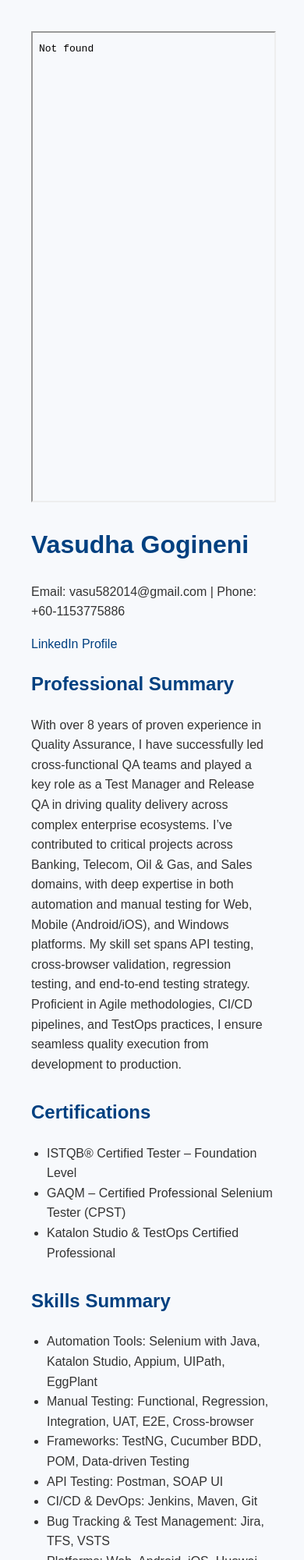
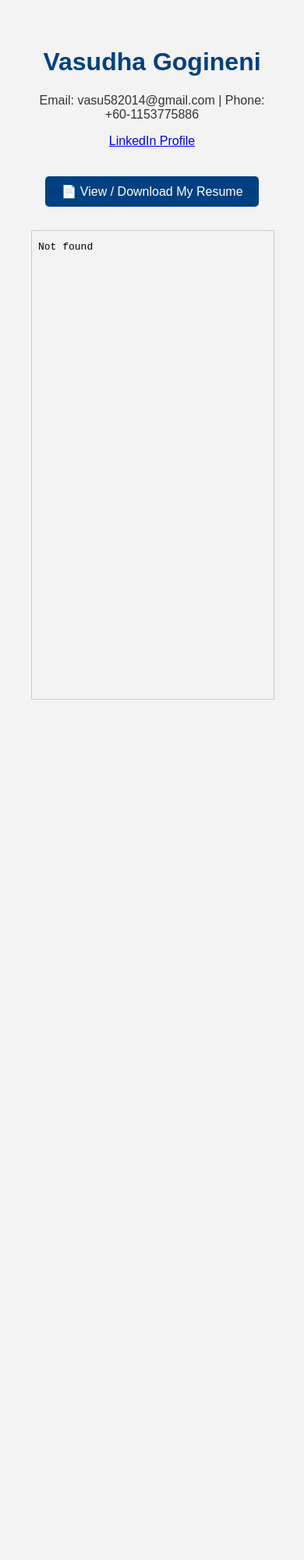
Before and after one commit to VasudhaGogineniMaybank/vasudhagogineni.github.io, a plain HTML site: page index.html in a window 390 px wide. Shown: the top 2000 px of the page at 78% size. After the commit the page ends 941 px from the top, so only its background shows below. Drawn offline with Linux system fonts and the light colour scheme.

Commit message:
index.html

```diff
--- a/index.html
+++ b/index.html
@@ -2,99 +2,49 @@
 <html lang="en">
 <head>
   <meta charset="UTF-8" />
-  <meta name="viewport" content="width=device-width, initial-scale=1.0"/>
+  <meta name="viewport" content="width=device-width, initial-scale=1.0" />
   <title>Vasudha Gogineni - Resume</title>
   <style>
     body {
       font-family: Arial, sans-serif;
-      background-color: #f7f9fc;
+      background-color: #f3f3f3;
       color: #333;
       padding: 40px;
       max-width: 900px;
       margin: auto;
-      line-height: 1.6;
+      text-align: center;
     }
-    h1, h2, h3 {
+    h1 {
       color: #004080;
     }
-    .section {
-      margin-bottom: 30px;
+    a.button {
+      display: inline-block;
+      padding: 10px 20px;
+      margin-top: 20px;
+      background-color: #004080;
+      color: white;
+      text-decoration: none;
+      border-radius: 5px;
     }
-    .contact a {
-      color: #004080;
-      text-decoration: none;
-    }
-    ul {
-      padding-left: 20px;
+    iframe {
+      margin-top: 30px;
+      border: 1px solid #ccc;
     }
   </style>
 </head>
 <body>
+
+  <h1>Vasudha Gogineni</h1>
+  <p>Email: vasu582014@gmail.com | Phone: +60-1153775886</p>
+  <p>
+    <a href="https://www.linkedin.com/in/vasudha-gogineni-a00884194/" target="_blank">LinkedIn Profile</a>
+  </p>
+
+  <a href="Vasudha_Gogineni_Resume.pdf" class="button" target="_blank">📄 View / Download My Resume</a>
+
   <iframe src="Vasudha_Gogineni_Resume.pdf" width="100%" height="600px">
-  This browser does not support PDFs. Please download the file instead:
-  <a href="Vasudha_Gogineni_Resume.pdf">Download PDF</a>
-</iframe>
-  <h1>Vasudha Gogineni</h1>
-  <div class="contact">
-    <p>Email: vasu582014@gmail.com | Phone: +60-1153775886</p>
-    <p><a href="https://www.linkedin.com/in/vasudha-gogineni-a00884194/" target="_blank">LinkedIn Profile</a></p>
-  </div>
+    This browser does not support PDFs. Please <a href="Vasudha_Gogineni_Resume.pdf">download the file</a> instead.
+  </iframe>
 
-  <div class="section">
-    <h2>Professional Summary</h2>
-    <p>With over 8 years of proven experience in Quality Assurance, I have successfully led cross-functional QA teams and played a key role as a Test Manager and Release QA in driving quality delivery across complex enterprise ecosystems. I’ve contributed to critical projects across Banking, Telecom, Oil & Gas, and Sales domains, with deep expertise in both automation and manual testing for Web, Mobile (Android/iOS), and Windows platforms. My skill set spans API testing, cross-browser validation, regression testing, and end-to-end testing strategy. Proficient in Agile methodologies, CI/CD pipelines, and TestOps practices, I ensure seamless quality execution from development to production.</p>
-  </div>
-
-  <div class="section">
-    <h2>Certifications</h2>
-    <ul>
-      <li>ISTQB® Certified Tester – Foundation Level</li>
-      <li>GAQM – Certified Professional Selenium Tester (CPST)</li>
-      <li>Katalon Studio & TestOps Certified Professional</li>
-    </ul>
-  </div>
-
-  <div class="section">
-    <h2>Skills Summary</h2>
-    <ul>
-      <li>Automation Tools: Selenium with Java, Katalon Studio, Appium, UIPath, EggPlant</li>
-      <li>Manual Testing: Functional, Regression, Integration, UAT, E2E, Cross-browser</li>
-      <li>Frameworks: TestNG, Cucumber BDD, POM, Data-driven Testing</li>
-      <li>API Testing: Postman, SOAP UI</li>
-      <li>CI/CD & DevOps: Jenkins, Maven, Git</li>
-      <li>Bug Tracking & Test Management: Jira, TFS, VSTS</li>
-      <li>Platforms: Web, Android, iOS, Huawei, Windows</li>
-      <li>Database: MS SQL Server</li>
-      <li>Agile & Scrum: Sprint planning, stand-ups, retrospectives</li>
-      <li>Leadership: QA mentoring, RCA coordination, peer reviews</li>
-    </ul>
-  </div>
-
-  <div class="section">
-    <h2>Experience</h2>
-
-    <h3>Unit Head – Maybank (2023 – Present)</h3>
-    <ul>
-      <li>Led manual and automation testers for multiple BAU apps including MAE, M2U, Biz, and Sales Force.</li>
-      <li>Managed monthly releases, RCA analysis, production issue handling, and compliance activities.</li>
-      <li>Oversaw automation initiatives and trained teams on TestOps & CI/CD integrations.</li>
-    </ul>
-
-    <h3>Senior Automation Engineer – Axiata Digital Labs (2021 – 2022)</h3>
-    <ul>
-      <li>Automated Celcom’s BSS and Pulse apps using UIPath and EggPlant on Android/iOS.</li>
-      <li>Maintained weekly regression and smoke test cycles.</li>
-    </ul>
-
-    <h3>Senior QA – Capgemini (2020 – 2021)</h3>
-    <ul>
-      <li>Led security validation for WAF migration and cloud-based testing for 290+ apps.</li>
-      <li>Executed baseline, UAT, and post-production tests.</li>
-    </ul>
-  </div>
-
-  <footer style="margin-top: 40px; font-size: small; color: gray;">
-    © 2025 Vasudha Gogineni
-  </footer>
 </body>
 </html>
```
